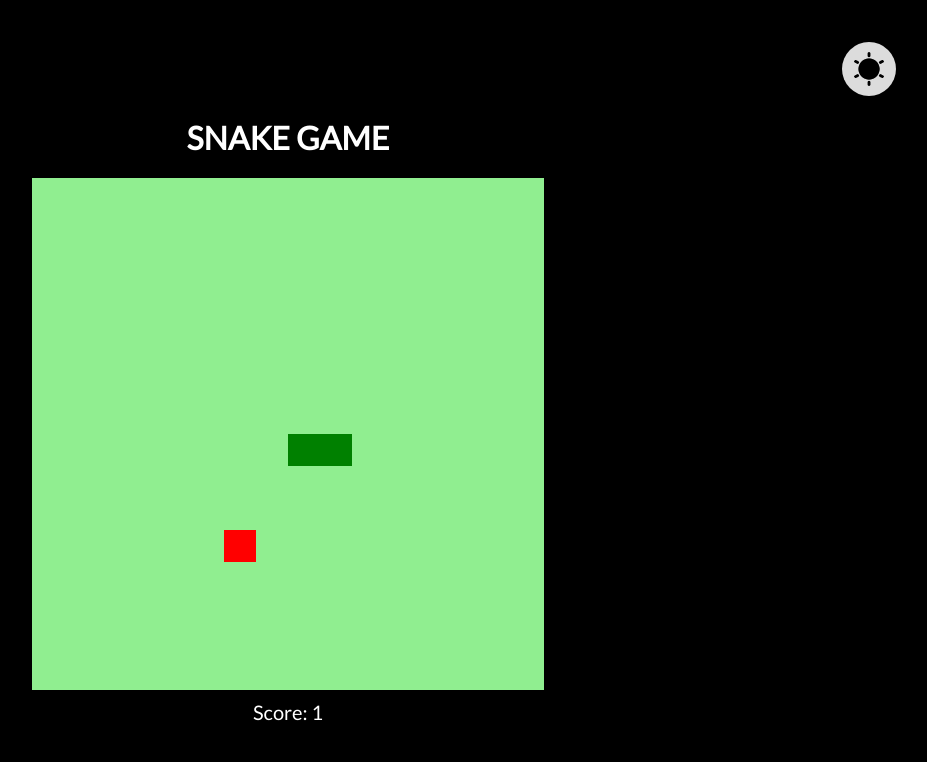
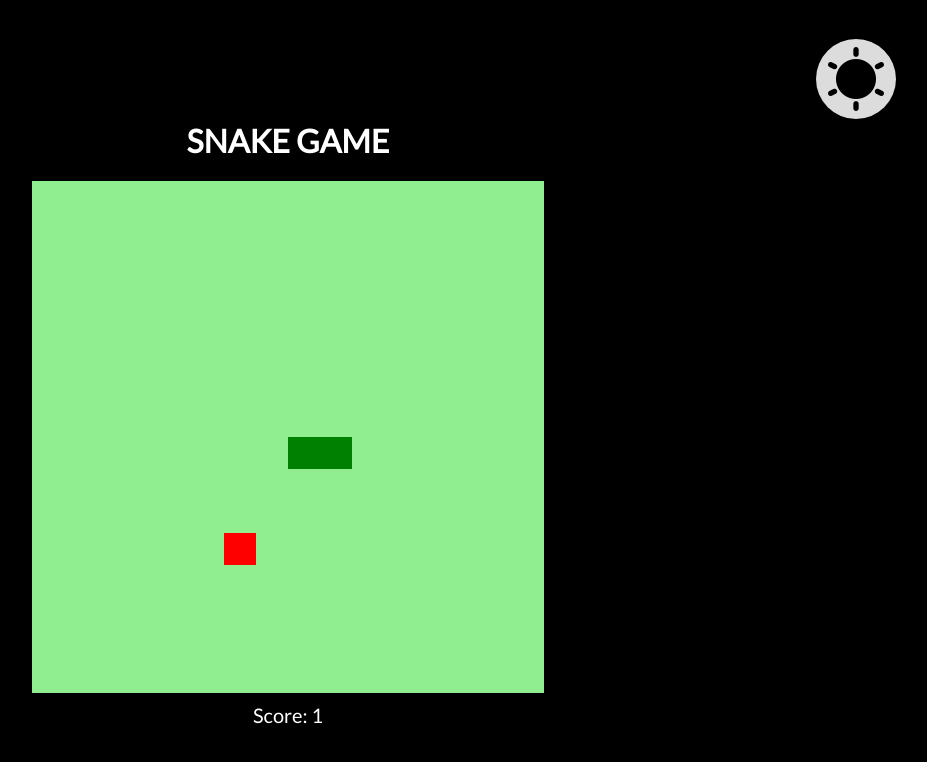
Before and after one commit to analiseburtet/snake-game, a plain HTML site: page index.html in a window 1280 px wide. Shown: the whole page, without its empty margins (352-1279 px from the left). Drawn offline with Linux system fonts and the light colour scheme.

Commit message:
adicionar dark e light mode

```diff
--- a/index.html
+++ b/index.html
@@ -8,8 +8,8 @@
         <script defer src="script.js"></script>
         <title>SNAKE GAME</title>
     </head>
-    <body>
-        <div id="theme"><img class="light" src="./img/brightness.png"/></div>
+    <body id="body">
+        <div id="theme"><div onclick="toggleTheme()" class="light"></div></div>
         <h1>SNAKE GAME</h1>
         <canvas id="snake" width="512" height="512"></canvas>
         <div id="score">Score: 0</div>
--- a/script.js
+++ b/script.js
@@ -83,3 +83,18 @@ const iniciarJogo = () => {
 let jogo = setInterval(iniciarJogo, 100)
 
 document.addEventListener("keydown", update)
+
+// toggle theme
+const toggleTheme = () => {
+    let button = document.querySelectorAll("#theme div")
+    let body = document.getElementById("body")
+    if(button[0].className == "light"){
+        button[0].className = "dark"
+        body.style.backgroundColor = "white"
+        body.style.color = "black"
+    } else {
+        button[0].className = "light"
+        body.style.backgroundColor = "black"
+        body.style.color = "white"
+    }
+}
--- a/style.css
+++ b/style.css
@@ -16,6 +16,7 @@ body {
     display: flex;
     justify-content: flex-end;
     width: 95vw;
+    height: 60px;
 }
 
 #score {
@@ -23,9 +24,24 @@ body {
     font-size: 20px;
 }
 
-.light {
+.light, .dark {
     background: gainsboro;
     border-radius: 50%;
     padding: 10px;
-    max-width: 34px;
+    width: 60px;
+    height: 60px;
+    display: flex;
+    justify-content: center;
+    align-items: center;
+    background-repeat: no-repeat;
+    background-position: center;
 }
+
+.light {
+    background-image: url(./img/brightness.png);
+}
+
+.dark {
+    background-image: url(./img/darkMode.png);
+    background-size: contain;
+}
```
